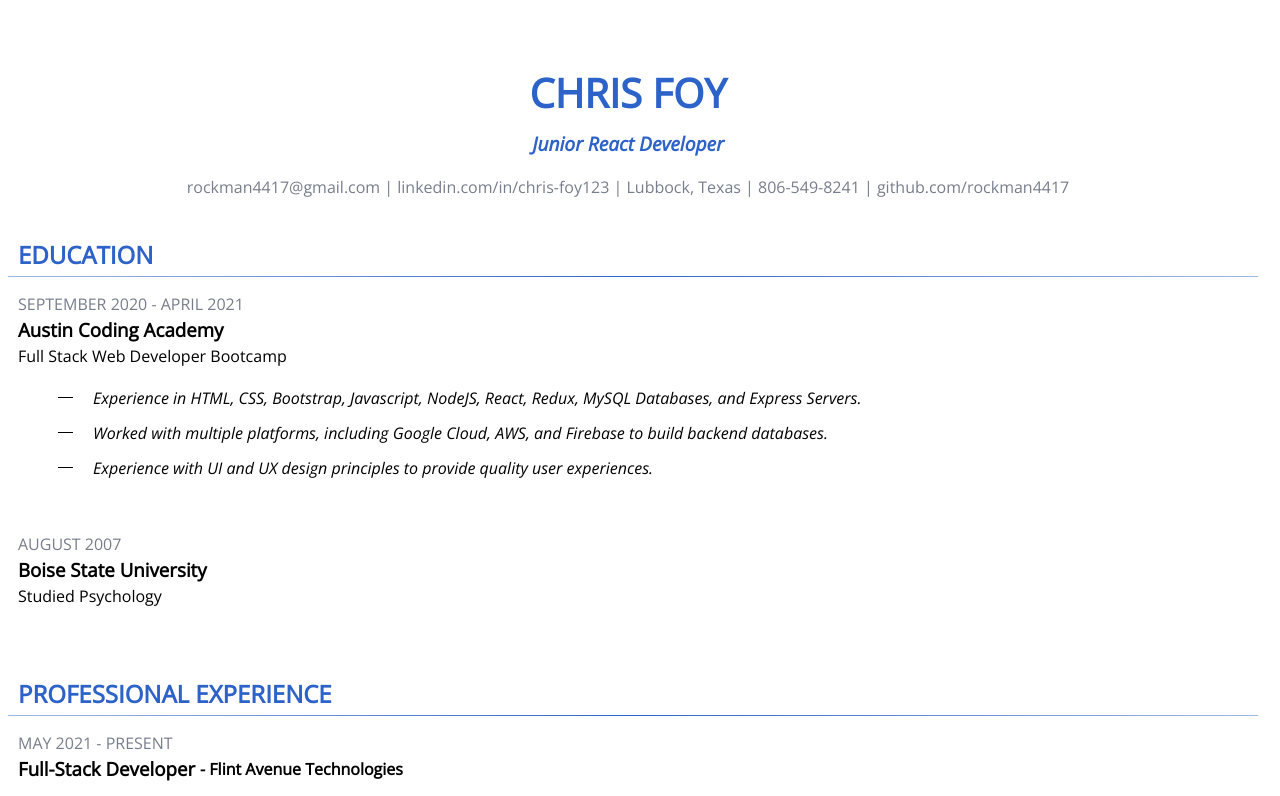
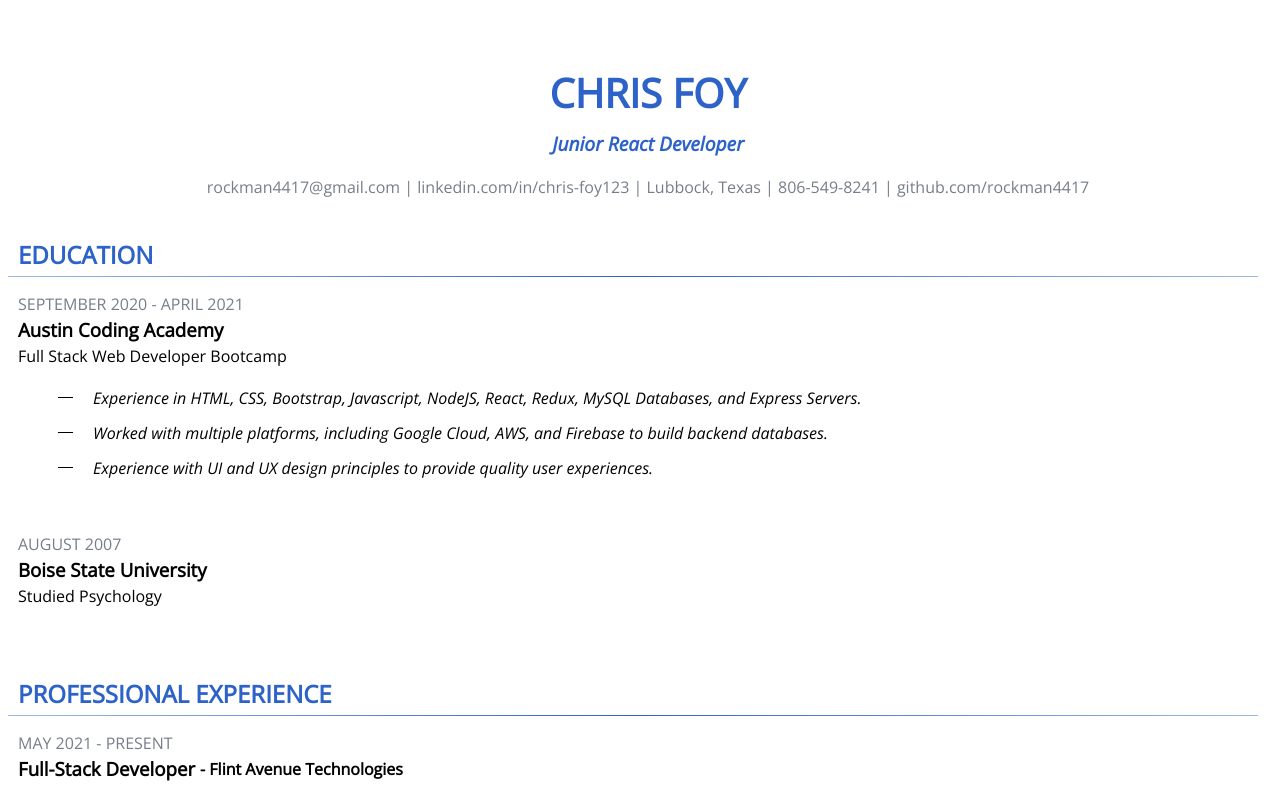
Before and after one commit to rockman4417/chris-foy-resume, a website: page index.html in a window 1280 px wide. Shown: the top 796 px of the page. Drawn offline with nearby package versions, Linux system fonts and the light colour scheme.

Commit message:
minor styling

```diff
--- a/style.css
+++ b/style.css
@@ -48,7 +48,7 @@
   display: flex;
   justify-content: center;
   flex-direction: column;
-  width: 1300px;
+  width: 100vw;
 
   font-family: "Open Sans", sans-serif;
 }
@@ -60,7 +60,7 @@
   align-items: center;
   margin-top: 30px;
   margin-bottom: 20px;
-  margin-right: 60px;
+  /* margin-right: 60px; */
 }
 
 ul {
```
